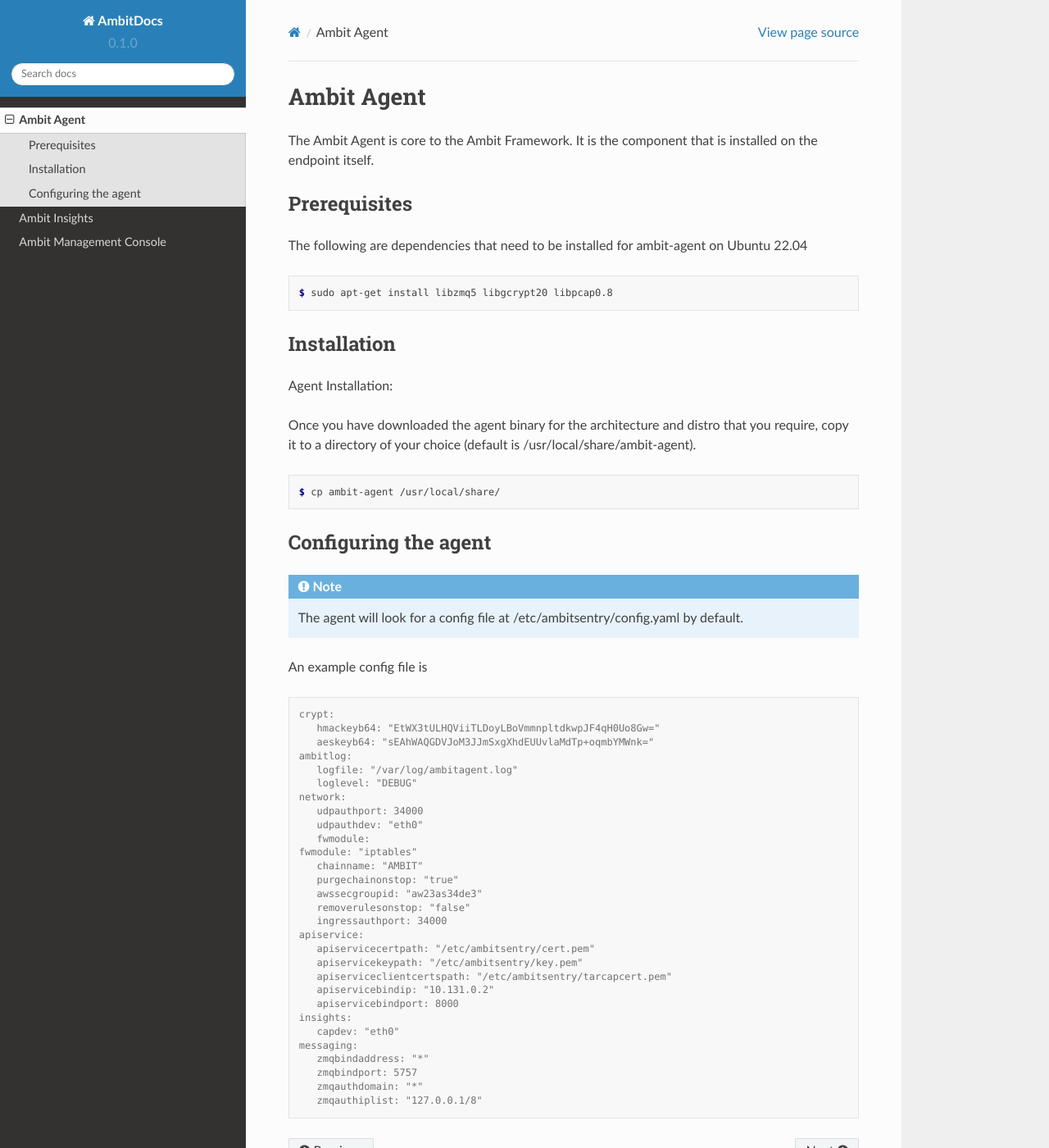
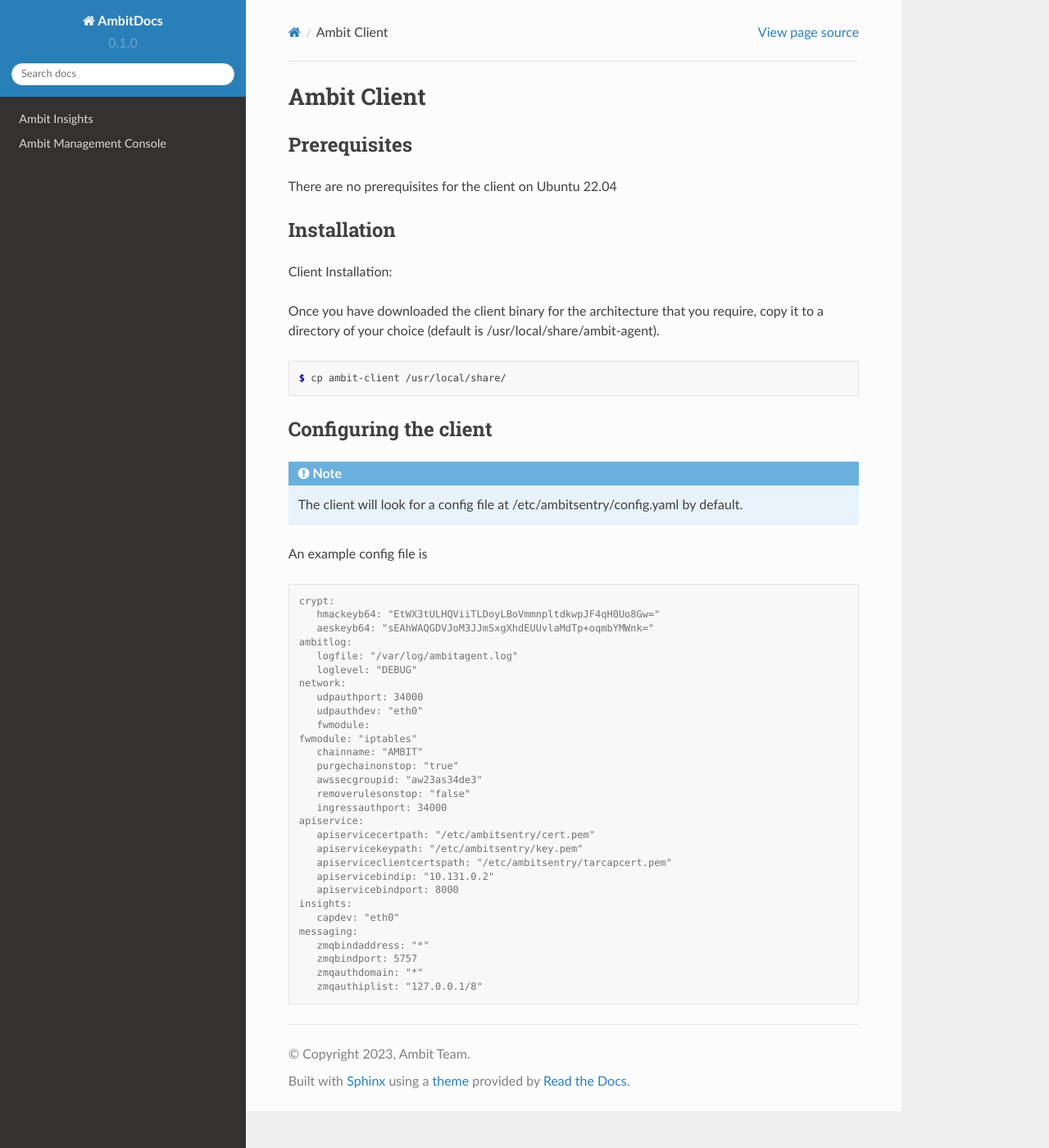
Before and after one commit to ambitbuild/ambitdocs, a Sphinx documentation site: the page built from docs/source/ambitclient.rst, in a window 1280 px wide and 1400 px high. Shown: the whole window at 82% size. Built offline with Sphinx 7.4.7 and the Read the Docs theme 2.0.0, drawn with Linux system fonts in a browser that asks for light colours; pages that are not in the unit, such as notebooks, are missing from menus.

Commit message:
even more changes

```diff
--- a/docs/source/agent.rst
+++ b/docs/source/ambitclient.rst
@@ -1,39 +1,31 @@
-Ambit Agent
+Ambit Client
 =====
 
-.. _agent:
-
-The Ambit Agent is core to the Ambit Framework. It is the component that is installed on the endpoint itself.
-
+.. _ambitclient:
 
 Prerequisites
 -------------
 
-The following are dependencies that need to be installed for ambit-agent on Ubuntu 22.04
-
-.. code-block:: console
-
-   $ sudo apt-get install libzmq5 libgcrypt20 libpcap0.8
-
+There are no prerequisites for the client on Ubuntu 22.04
 
 Installation
 ------------
 
-Agent Installation:
+Client Installation:
 
-Once you have downloaded the agent binary for the architecture and distro that you require, copy it to a directory of your choice (default is /usr/local/share/ambit-agent).
+Once you have downloaded the client binary for the architecture that you require, copy it to a directory of your choice (default is /usr/local/share/ambit-agent).
 
 .. code-block:: console
 
-   $ cp ambit-agent /usr/local/share/
+   $ cp ambit-client /usr/local/share/
 
 
-Configuring the agent
+Configuring the client
 ----------------
 
 .. note::
 
-   The agent will look for a config file at /etc/ambitsentry/config.yaml by default.
+   The client will look for a config file at /etc/ambitsentry/config.yaml by default.
 
 An example config file is
 
```
Also changed, not shown: docs/source/agent-ubuntu.rst (deleted, +0 -25 lines), docs/source/ambitagent.rst (added, +70 -0 lines).
